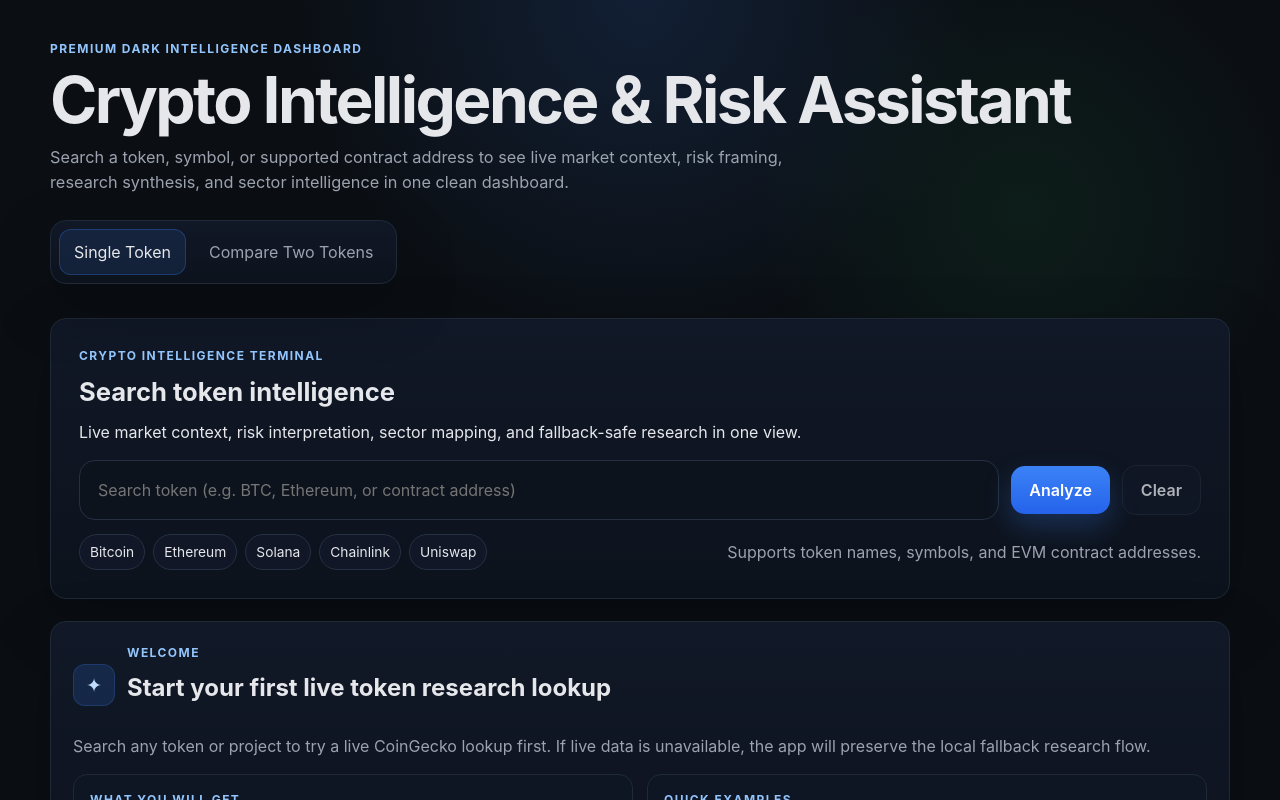
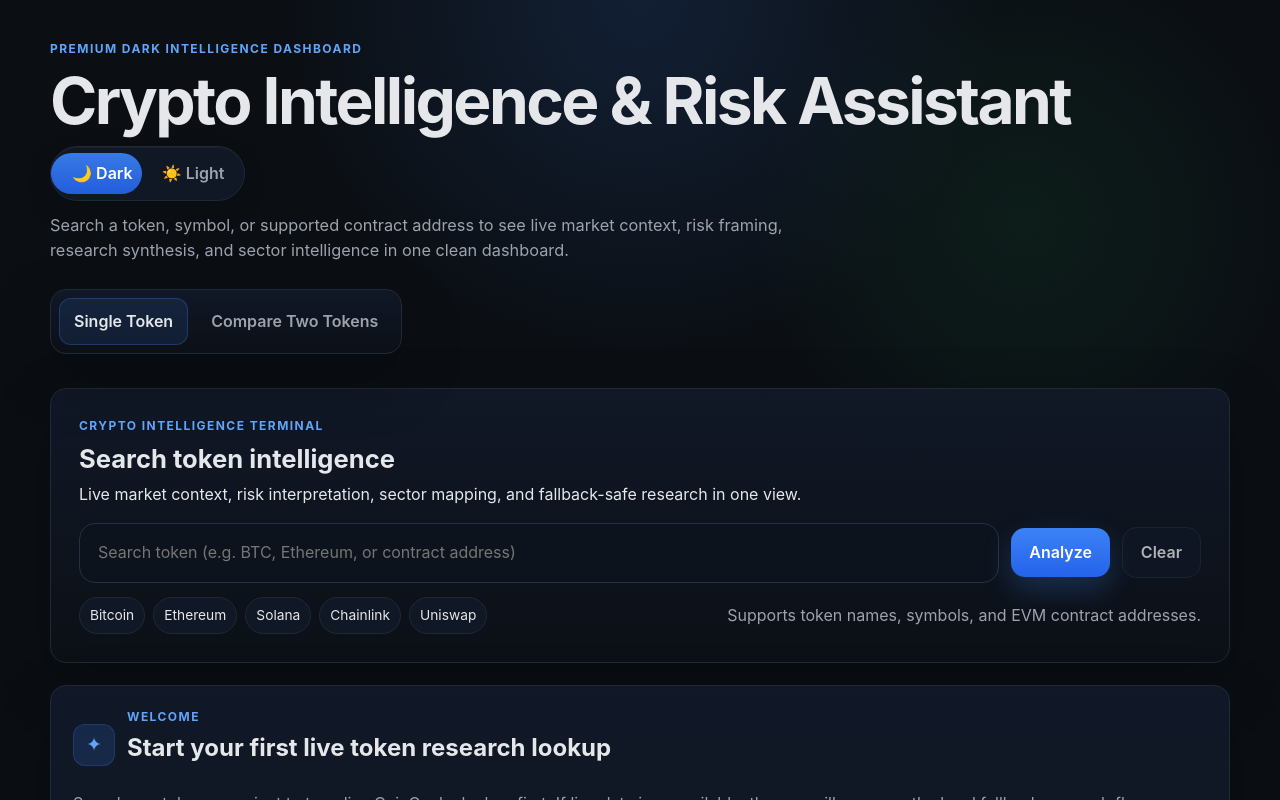
Before and after one commit to Ifeanyiuche98/token-research-assistant, a React (Vite) app in the folder token-research-assistant/: page / in a window 1280 px wide. Shown: the top 800 px of the page. Built offline with nearby package versions, Linux system fonts and the light colour scheme.

Commit message:
Polish comparison layout and restore theme toggle

```diff
--- a/token-research-assistant/src/App.tsx
+++ b/token-research-assistant/src/App.tsx
@@ -25,7 +25,11 @@ function App() {
   const [compareResult, setCompareResult] = useState<CompareResponse | null>(null);
   const [compareUiState, setCompareUiState] = useState<CompareUiState | null>(null);
   const [compareError, setCompareError] = useState('');
-  const [theme] = useState<'dark'>('dark');
+  const [theme, setTheme] = useState<'dark' | 'light'>(() => {
+    if (typeof window === 'undefined') return 'dark';
+    const stored = window.localStorage.getItem('theme');
+    return stored === 'light' ? 'light' : 'dark';
+  });
 
   const handleChange = (value: string) => {
     setQuery(value);
@@ -157,6 +161,10 @@ function App() {
     window.localStorage.setItem('theme', theme);
   }, [theme]);
 
+  const toggleTheme = () => {
+    setTheme((current) => (current === 'dark' ? 'light' : 'dark'));
+  };
+
   const hasActiveState = Boolean(query.trim() || note || error || uiState);
   const isLoading = uiState?.type === 'loading';
   const isNotFound = uiState?.type === 'not_found';
@@ -173,6 +181,14 @@ function App() {
             <p className="dashboard-kicker">Premium dark intelligence dashboard</p>
             <h1>Crypto Intelligence & Risk Assistant</h1>
           </div>
+
+          <button type="button" className="theme-toggle-fancy" onClick={toggleTheme} aria-label="Toggle color theme">
+            <span className="theme-toggle-track">
+              <span className={`theme-toggle-thumb theme-toggle-thumb-${theme}`} />
+              <span className={`theme-toggle-label ${theme === 'dark' ? 'theme-toggle-label-active' : ''}`}>🌙 Dark</span>
+              <span className={`theme-toggle-label ${theme === 'light' ? 'theme-toggle-label-active' : ''}`}>☀️ Light</span>
+            </span>
+          </button>
         </div>
         <p className="subtitle dashboard-subtitle">
           Search a token, symbol, or supported contract address to see live market context, risk framing, research synthesis, and sector intelligence in one clean dashboard.
--- a/token-research-assistant/src/styles.css
+++ b/token-research-assistant/src/styles.css
@@ -1,6 +1,6 @@
 :root {
   font-family: Inter, system-ui, -apple-system, BlinkMacSystemFont, 'Segoe UI', sans-serif;
-  line-height: 1.5;
+  line-height: 1.55;
   font-weight: 400;
   --bg: #0b0f14;
   --bg-elevated: #111827;
@@ -19,6 +19,24 @@
   --red: #ef4444;
   --orange: #f59e0b;
   --blue: #3b82f6;
+  --shadow: 0 22px 60px rgba(0, 0, 0, 0.28);
+}
+
+:root.light {
+  --bg: #f4f7fb;
+  --bg-elevated: #ffffff;
+  --card: #ffffff;
+  --card-strong: #ffffff;
+  --panel: #eef4fb;
+  --panel-alt: #f7faff;
+  --border: #d9e2ec;
+  --border-soft: rgba(217, 226, 236, 0.95);
+  --text: #0f172a;
+  --text-muted: #475569;
+  --text-soft: #64748b;
+  --input-bg: #ffffff;
+  --input-border: #cbd5e1;
+  --shadow: 0 22px 60px rgba(15, 23, 42, 0.08);
 }
 
 * {
@@ -39,7 +57,8 @@ body {
   background:
     radial-gradient(circle at top, rgba(59, 130, 246, 0.14), transparent 28%),
     radial-gradient(circle at 80% 20%, rgba(34, 197, 94, 0.08), transparent 20%),
-    linear-gradient(180deg, #0b0f14 0%, #0b0f14 100%);
+    linear-gradient(180deg, var(--bg) 0%, var(--bg) 100%);
+  transition: background 0.25s ease, color 0.25s ease;
 }
 
 button,
@@ -89,6 +108,14 @@ p {
   margin-top: 0;
 }
 
+h2 {
+  line-height: 1.18;
+}
+
+h3 {
+  line-height: 1.25;
+}
+
 .subtitle {
   margin: 12px 0 0;
   max-width: 780px;
@@ -97,11 +124,11 @@ p {
 }
 
 .card {
-  background: linear-gradient(180deg, rgba(17, 24, 39, 0.98), rgba(13, 19, 29, 0.98));
+  background: linear-gradient(180deg, color-mix(in srgb, var(--card) 96%, transparent), color-mix(in srgb, var(--bg) 88%, var(--card) 12%));
   border: 1px solid var(--border);
   border-radius: 16px;
   padding: 22px;
-  box-shadow: 0 22px 60px rgba(0, 0, 0, 0.28);
+  box-shadow: var(--shadow);
 }
 
 .card + .card {
@@ -109,25 +136,31 @@ p {
 }
 
 .button,
-.secondary-button {
+.secondary-button,
+.mode-toggle-button,
+.theme-toggle-fancy {
   border: none;
   border-radius: 14px;
   min-height: 48px;
   padding: 12px 18px;
   cursor: pointer;
   font-weight: 600;
-  transition: transform 0.18s ease, box-shadow 0.18s ease, opacity 0.18s ease, border-color 0.18s ease;
+  transition: transform 0.18s ease, box-shadow 0.18s ease, opacity 0.18s ease, border-color 0.18s ease, background 0.18s ease;
 }
 
 .button:hover:not(:disabled),
 .secondary-button:hover:not(:disabled),
-.chip-button:hover:not(:disabled) {
+.chip-button:hover:not(:disabled),
+.mode-toggle-button:hover:not(:disabled),
+.theme-toggle-fancy:hover:not(:disabled) {
   transform: translateY(-1px);
 }
 
 .button:disabled,
 .secondary-button:disabled,
-.chip-button:disabled {
+.chip-button:disabled,
+.mode-toggle-button:disabled,
+.theme-toggle-fancy:disabled {
   opacity: 0.75;
   cursor: not-allowed;
 }
@@ -138,9 +171,10 @@ p {
   box-shadow: 0 12px 28px rgba(59, 130, 246, 0.25);
 }
 
-.secondary-button {
+.secondary-button,
+.mode-toggle-button {
   color: var(--text);
-  background: rgba(17, 24, 39, 0.9);
+  background: color-mix(in srgb, var(--bg-elevated) 90%, transparent);
   border: 1px solid var(--border);
 }
 
@@ -160,7 +194,9 @@ p {
 .dashboard-card-header,
 .market-card-identity,
 .market-card-price-row,
-.dashboard-card-header-inline {
+.dashboard-card-header-inline,
+.comparison-token-top,
+.comparison-token-meta {
   display: flex;
   gap: 12px;
   flex-wrap: wrap;
@@ -172,7 +208,7 @@ p {
 .state-list-label,
 .dashboard-card-kicker {
   margin: 0 0 8px;
-  color: #93c5fd;
+  color: #60a5fa;
   text-transform: uppercase;
   letter-spacing: 0.12em;
   font-size: 0.75rem;
@@ -188,7 +224,11 @@ p {
 .market-card-symbol,
 .dashboard-result-subtitle,
 .dashboard-result-copy,
-.risk-card-summary {
+.risk-card-summary,
+.comparison-copy,
+.comparison-side-message,
+.comparison-sector-copy,
+.resource-link-url {
   color: var(--text-muted);
 }
 
@@ -203,10 +243,9 @@ p {
   min-height: 42px;
   padding: 10px 14px;
   border-radius: 12px;
-  border: 1px solid transparent;
   background: transparent;
   color: var(--text-muted);
-  cursor: pointer;
+  border: 1px solid transparent;
 }
 
 .mode-toggle-button-active {
@@ -221,6 +260,55 @@ p {
 
 .dashboard-hero-shell-top {
   align-items: flex-end;
+}
+
+.theme-toggle-fancy {
+  min-height: auto;
+  padding: 0;
+  background: transparent;
+}
+
+.theme-toggle-track {
+  position: relative;
+  display: inline-grid;
+  grid-template-columns: 1fr 1fr;
+  align-items: center;
+  padding: 6px;
+  border-radius: 999px;
+  border: 1px solid var(--border);
+  background: color-mix(in srgb, var(--bg-elevated) 92%, transparent);
+  box-shadow: inset 0 1px 0 rgba(255,255,255,0.04), 0 10px 25px rgba(0,0,0,0.14);
+  min-width: 180px;
+}
+
+.theme-toggle-thumb {
+  position: absolute;
+  top: 6px;
+  bottom: 6px;
+  width: calc(50% - 6px);
+  border-radius: 999px;
+  background: linear-gradient(180deg, rgba(59, 130, 246, 0.92), rgba(37, 99, 235, 0.92));
+  transition: transform 0.22s ease;
+}
+
+.theme-toggle-thumb-dark {
+  transform: translateX(0);
+}
+
+.theme-toggle-thumb-light {
+  transform: translateX(100%);
+}
+
+.theme-toggle-label {
+  position: relative;
+  z-index: 1;
+  text-align: center;
+  padding: 8px 14px;
+  color: var(--text-muted);
+}
+
+.theme-toggle-label-active {
+  color: #fff;
 }
 
 .dashboard-search {
@@ -250,23 +338,32 @@ p {
   flex-wrap: nowrap;
 }
 
+.dashboard-search-input,
+.input {
+  flex: 1;
+  min-height: 52px;
+  padding: 14px 16px;
+  border-radius: 14px;
+  border: 1px solid var(--input-border);
+  background: var(--input-bg);
+  outline: none;
+  transition: border-color 0.2s ease, box-shadow 0.2s ease, background 0.2s ease;
+}
+
 .dashboard-search-input {
-  flex: 1;
   min-height: 60px;
   padding: 16px 18px;
   border-radius: 16px;
-  border: 1px solid var(--input-border);
-  background: var(--input-bg);
-  outline: none;
-  transition: border-color 0.2s ease, box-shadow 0.2s ease;
 }
 
-.dashboard-search-input:focus {
+.dashboard-search-input:focus,
+.input:focus {
   border-color: var(--blue);
   box-shadow: 0 0 0 4px rgba(59, 130, 246, 0.18);
 }
 
-.dashboard-search-input-error {
+.dashboard-search-input-error,
+.input-error {
   border-color: rgba(239, 68, 68, 0.72);
   box-shadow: 0 0 0 4px rgba(239, 68, 68, 0.1);
 }
@@ -286,7 +383,8 @@ p {
 .chip-list,
 .category-row,
 .signal-chip-list,
-.dashboard-hero-actions {
+.dashboard-hero-actions,
+.comparison-identity-grid {
   display: flex;
   gap: 8px;
   flex-wrap: wrap;
@@ -297,7 +395,8 @@ p {
 .note-badge,
 .result-status-badge,
 .dashboard-pill,
-.sector-badge {
+.sector-badge,
+.signal-chip {
   padding: 7px 10px;
   border-radius: 999px;
   border: 1px solid rgba(59, 130, 246, 0.18);
@@ -308,32 +407,36 @@ p {
 
 .dashboard-chip,
 .dashboard-category-chip {
-  background: rgba(17, 24, 39, 0.95);
-  border-color: #243244;
+  background: color-mix(in srgb, var(--bg-elevated) 90%, transparent);
+  border-color: var(--border);
 }
 
 .result-status-known,
 .risk-meter-low,
-.tone-positive {
+.tone-positive,
+.signal-chip-positive,
+.signal-chip-neutral {
   background: rgba(34, 197, 94, 0.14);
   border-color: rgba(34, 197, 94, 0.32);
-  color: #86efac;
+  color: #22c55e;
 }
 
 .result-status-fallback,
 .risk-meter-medium,
-.tone-caution {
+.tone-caution,
+.signal-chip-caution {
   background: rgba(245, 158, 11, 0.14);
   border-color: rgba(245, 158, 11, 0.32);
-  color: #fcd34d;
+  color: #f59e0b;
 }
 
 .risk-badge-high,
 .risk-meter-high,
-.tone-negative {
+.tone-negative,
+.signal-chip-negative {
   background: rgba(239, 68, 68, 0.14);
   border-color: rgba(239, 68, 68, 0.32);
-  color: #fca5a5;
+  color: #ef4444;
 }
 
 .result-status-muted,
@@ -341,11 +444,11 @@ p {
 .tone-neutral {
   background: rgba(148, 163, 184, 0.12);
   border-color: rgba(148, 163, 184, 0.24);
-  color: #cbd5e1;
+  color: var(--text-soft);
 }
 
 .empty-state {
-  background: linear-gradient(180deg, rgba(17, 24, 39, 0.98), rgba(12, 18, 28, 0.98));
+  background: linear-gradient(180deg, color-mix(in srgb, var(--card) 98%, transparent), color-mix(in srgb, var(--panel) 86%, transparent));
 }
 
 .empty-state-top {
@@ -362,7 +465,7 @@ p {
   flex: 1 1 260px;
   padding: 16px;
   border-radius: 14px;
-  background: rgba(15, 23, 35, 0.95);
+  background: var(--panel-alt);
   border: 1px solid var(--border);
 }
 
@@ -374,19 +477,23 @@ p {
   border-radius: 12px;
   background: rgba(59, 130, 246, 0.16);
   border: 1px solid rgba(59, 130, 246, 0.22);
-  color: #bfdbfe;
+  color: #60a5fa;
   font-size: 1.2rem;
   flex-shrink: 0;
 }
 
-.state-list {
+.state-list,
+.dashboard-list,
+.risk-signal-list,
+.signal-detail-list {
   margin: 0;
   padding-left: 18px;
-  color: var(--text);
 }
 
 .state-list li + li,
-.dashboard-list li + li {
+.dashboard-list li + li,
+.risk-signal-list li + li,
+.signal-detail-list li + li {
   margin-top: 8px;
 }
 
@@ -399,7 +506,7 @@ p {
   height: 16px;
   border-radius: 999px;
   border: 2px solid rgba(255, 255, 255, 0.35);
-  border-top-color: #ffffff;
+  border-top-color: currentColor;
   animation: spin 0.8s linear infinite;
   display: inline-block;
   flex-shrink: 0;
@@ -424,7 +531,10 @@ p {
 .market-card-grid,
 .strengths-risks-grid,
 .dashboard-skeleton-grid,
-.compare-form-grid {
+.compare-form-grid,
+.link-grid,
+.comparison-table,
+.comparison-identity-grid {
   display: grid;
   gap: 16px;
 }
@@ -446,12 +556,9 @@ p {
   grid-column: span 7;
 }
 
-.dashboard-card-header {
-  align-items: center;
-  justify-content: space-between;
-}
-
-.dashboard-card-header-inline {
+.dashboard-card-header,
+.dashboard-card-header-inline,
+.comparison-token-top {
   align-items: center;
   justify-content: space-between;
 }
@@ -459,7 +566,10 @@ p {
 .dashboard-headline,
 .dashboard-result-title,
 .market-card-price,
-.risk-card-score {
+.risk-card-score,
+.research-brief-headline,
+.comparison-card h2,
+.comparison-token-card h3 {
   margin-bottom: 8px;
 }
 
@@ -481,7 +591,12 @@ p {
 }
 
 .dashboard-result-subtitle,
-.dashboard-result-copy {
+.dashboard-result-copy,
+.market-card-symbol,
+.comparison-copy,
+.comparison-side-message,
+.comparison-sector-copy,
+.risk-footnote {
   margin-bottom: 0;
 }
 
@@ -500,7 +615,7 @@ p {
   display: grid;
   place-items: center;
   border-radius: 16px;
-  background: rgba(11, 15, 20, 0.9);
+  background: color-mix(in srgb, var(--bg) 84%, transparent);
   border: 1px solid var(--border);
 }
 
@@ -511,7 +626,6 @@ p {
 }
 
 .market-card-symbol {
-  margin-bottom: 0;
   text-transform: uppercase;
   letter-spacing: 0.06em;
 }
@@ -523,7 +637,9 @@ p {
 }
 
 .market-card-price-label,
-.market-card-stat span {
+.market-card-stat span,
+.compare-input-label,
+.comparison-cell.comparison-label-cell {
   color: var(--text-muted);
   font-size: 0.9rem;
 }
@@ -554,17 +670,18 @@ p {
 .market-card-stat,
 .strengths-panel,
 .risks-panel,
-.dashboard-skeleton-card {
+.dashboard-skeleton-card,
+.comparison-token-card {
   padding: 16px;
   border-radius: 14px;
   border: 1px solid var(--border);
-  background: rgba(11, 15, 20, 0.55);
+  background: color-mix(in srgb, var(--panel) 88%, transparent);
 }
 
-.market-card-stat strong {
+.market-card-stat strong,
+.comparison-cell {
   display: block;
   margin-top: 8px;
-  font-size: 1.05rem;
 }
 
 .risk-card-score-row {
@@ -593,7 +710,7 @@ p {
   display: grid;
   place-items: center;
   background:
-    radial-gradient(circle at center, #111827 58%, transparent 59%),
+    radial-gradient(circle at center, var(--card) 58%, transparent 59%),
     conic-gradient(currentColor var(--risk-progress), rgba(148, 163, 184, 0.16) 0);
   color: var(--text);
   border: 1px solid var(--border);
@@ -614,11 +731,6 @@ p {
   background: currentColor;
 }
 
-.dashboard-list {
-  margin: 0;
-  padding-left: 18px;
-}
-
 .dashboard-list-positive li::marker {
   color: var(--green);
 }
@@ -637,9 +749,7 @@ p {
 }
 
 .link-grid {
-  display: grid;
   grid-template-columns: repeat(2, minmax(0, 1fr));
-  gap: 12px;
 }
 
 .resource-link {
@@ -649,18 +759,12 @@ p {
   padding: 14px;
   border-radius: 14px;
   border: 1px solid var(--border);
-  background: rgba(11, 15, 20, 0.5);
+  background: color-mix(in srgb, var(--panel) 78%, transparent);
   text-decoration: none;
 }
 
 .resource-link-label {
   font-weight: 600;
-}
-
-.resource-link-url {
-  color: var(--text-muted);
-  font-size: 0.9rem;
-  word-break: break-all;
 }
 
 .dashboard-skeleton-card {
@@ -697,43 +801,12 @@ p {
   height: 56px;
 }
 
-.form-card,
-.note-card,
-.note-header,
-.note-data-panel,
-.note-markdown,
-.theme-toggle-button,
-.note-logo-shell,
-.note-logo,
-.note-panel-header,
-.note-panel-header-inline,
-.risk-summary-row,
-.risk-summary-text,
-.risk-signal-list,
-.risk-footnote,
-.signal-detail-list,
-.note-section,
-.comparison-copy,
-.comparison-side-message,
-.comparison-token-card,
-.comparison-section,
-.comparison-table,
-.comparison-table-row,
-.comparison-table-head,
-.comparison-cell,
-.comparison-label-cell,
-.comparison-value-cell,
-.comparison-value-stronger,
-.comparison-sector-copy,
-.comparison-identity-grid,
-.comparison-token-top,
-.comparison-token-meta,
-.comparison-card,
-.compare-swap-shell,
-.compare-swap-button,
-.compare-input-label,
-.compare-helper-text,
 .compare-form-header {
+  margin-bottom: 16px;
+}
+
+.compare-helper-text {
+  margin: 6px 0 0;
 }
 
 .compare-form-grid-with-swap {
@@ -743,29 +816,110 @@ p {
   align-items: end;
 }
 
-.input {
-  flex: 1;
-  min-height: 48px;
-  padding: 12px 14px;
-  border-radius: 12px;
-  border: 1px solid var(--input-border);
-  background: var(--input-bg);
-  outline: none;
+.compare-swap-shell {
+  display: flex;
+  align-items: center;
+  justify-content: center;
 }
 
-.input:focus {
-  border-color: var(--blue);
-  box-shadow: 0 0 0 4px rgba(59, 130, 246, 0.15);
+.compare-swap-button {
+  min-width: 52px;
+  min-height: 52px;
+  padding: 0;
+  border-radius: 16px;
 }
 
-.input-error {
-  border-color: rgba(239, 68, 68, 0.72);
+.compare-form-actions {
+  margin-top: 16px;
 }
 
-.form-row {
+.comparison-card {
+  padding: 24px;
+}
+
+.comparison-header {
+  margin-bottom: 24px;
+}
+
+.comparison-identity-grid {
+  grid-template-columns: repeat(2, minmax(0, 1fr));
+}
+
+.comparison-section {
+  margin-top: 18px;
+}
+
+.comparison-token-card h3,
+.comparison-card h2,
+.research-brief-headline,
+.research-brief-headline-compact {
+  font-size: 1.05rem;
+}
+
+.comparison-token-meta {
+  margin-top: 10px;
+}
+
+.comparison-side-message-tight {
+  line-height: 1.65;
+}
+
+.comparison-signal-chip-list {
+  margin-top: 12px;
+}
+
+.comparison-table {
+  gap: 0;
+  border: 1px solid var(--border);
+  border-radius: 14px;
+  overflow: hidden;
+  background: color-mix(in srgb, var(--panel) 76%, transparent);
+}
+
+.comparison-table-row {
+  display: grid;
+  grid-template-columns: minmax(160px, 0.9fr) 1fr 1fr;
+  gap: 0;
+  border-bottom: 1px solid var(--border);
+}
+
+.comparison-table-row:last-child {
+  border-bottom: none;
+}
+
+.comparison-table-head {
+  background: color-mix(in srgb, var(--panel-alt) 86%, transparent);
+}
+
+.comparison-cell {
+  padding: 14px 16px;
+  margin-top: 0;
+  overflow-wrap: anywhere;
+}
+
+.comparison-label-cell {
+  font-weight: 600;
+}
+
+.comparison-value-cell {
+  line-height: 1.55;
+}
+
+.comparison-value-stronger {
+  background: rgba(59, 130, 246, 0.08);
+  font-weight: 600;
+}
+
+.comparison-sector-copy {
+  margin-top: 12px;
+  line-height: 1.7;
+}
+
+.note-panel-header,
+.note-panel-header-inline {
   display: flex;
-  gap: 12px;
-  align-items: flex-start;
+  justify-content: space-between;
+  align-items: center;
 }
 
 @keyframes spin {
@@ -788,7 +942,9 @@ p {
   .market-card-grid,
   .strengths-risks-grid,
   .link-grid,
-  .compare-form-grid-with-swap {
+  .compare-form-grid-with-swap,
+  .comparison-identity-grid,
+  .comparison-table-row {
     grid-template-columns: 1fr;
   }
 
@@ -812,27 +968,32 @@ p {
   .card,
   .dashboard-search,
   .dashboard-hero-card,
-  .dashboard-loading {
+  .dashboard-loading,
+  .comparison-card {
     padding: 18px;
   }
 
-  .dashboard-search-row {
-    flex-wrap: wrap;
+  .dashboard-search-row,
+  .dashboard-search-footer,
+  .form-row,
+  .risk-card-score-row,
+  .dashboard-hero-top,
+  .market-card-price-row,
+  .comparison-token-top {
+    flex-direction: column;
+    align-items: flex-start;
   }
 
   .dashboard-search-input,
   .dashboard-primary-button,
   .dashboard-secondary-button,
   .button,
-  .secondary-button {
+  .secondary-button,
+  .theme-toggle-fancy {
     width: 100%;
   }
 
-  .risk-card-score-row,
-  .dashboard-hero-top,
-  .dashboard-search-footer,
-  .market-card-price-row {
-    flex-direction: column;
-    align-items: flex-start;
+  .theme-toggle-track {
+    width: 100%;
   }
 }
```
